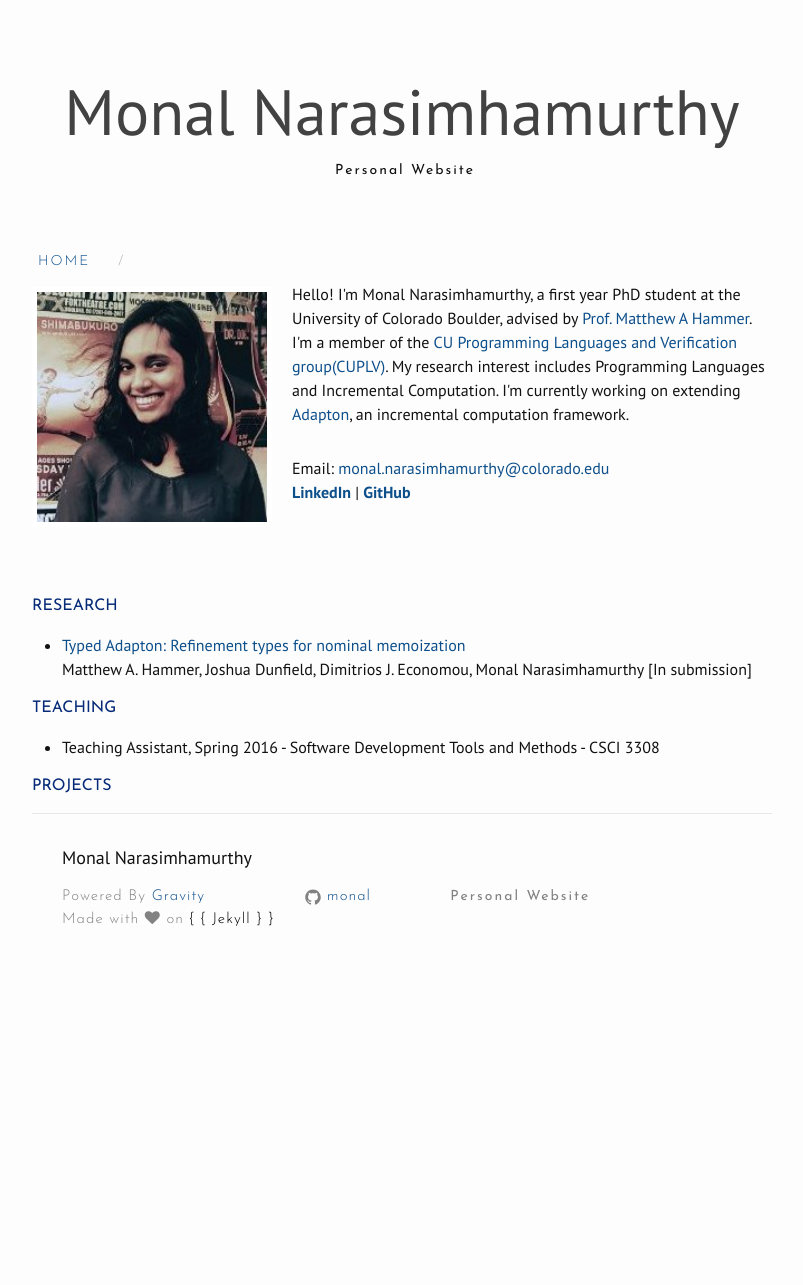
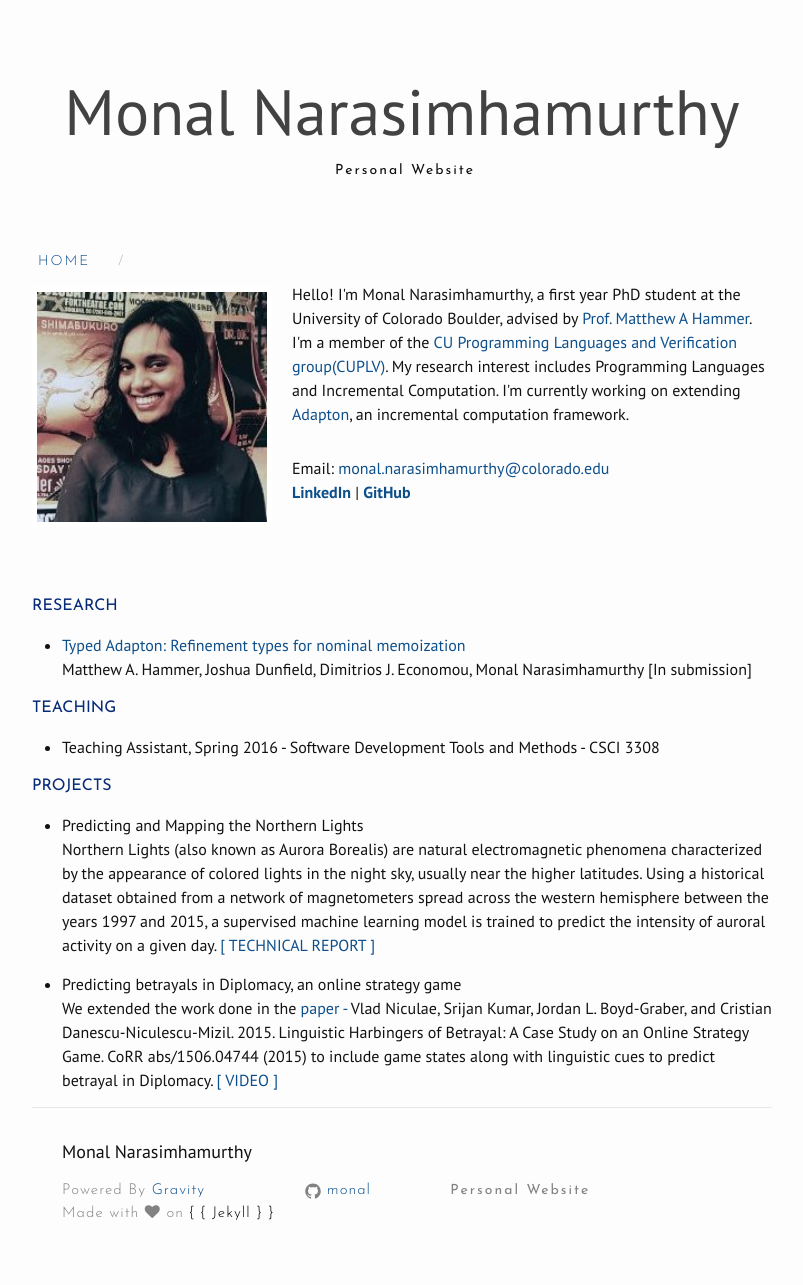
Before and after one commit to monal/monal.github.io, a Jekyll site: the page built from index.html, in a window 1280 px wide. Shown: the whole page, without its empty margins (238-1041 px from the left). Built offline with Jekyll 4.4.1, drawn with Linux system fonts in a browser that asks for light colours; nearby versions of some CDN libraries; before the commit the page ends 991 px from its top, so only the background shows below that.

Commit message:
Add lines

```diff
--- a/index.html
+++ b/index.html
@@ -26,4 +26,16 @@ layout: default
 
 <div>
 <h4 style="margin-top: 15px; color:#062A78; font-family: 'Josefin Sans';">PROJECTS</h4>
+<ul>
+  <li style="">Predicting and Mapping the Northern Lights</li>
+  <p>Northern Lights (also known as Aurora Borealis) are natural electromagnetic phenomena characterized by
+  the appearance of colored lights in the night sky, usually near the higher latitudes.
+  Using a historical dataset obtained from a network of magnetometers spread across the western hemisphere between the years 1997 and 2015, a supervised machine learning model is
+  trained to predict the intensity of auroral activity on a given day.
+  <a href="http://scholar.colorado.edu/csci_techreports/1036">[ TECHNICAL REPORT ]</a></p>
+
+  <li style="">Predicting betrayals in Diplomacy, an online strategy game</li>
+  <p>We extended the work done in the <a href="http://arxiv.org/abs/1506.04744">paper -</a> Vlad Niculae, Srijan Kumar, Jordan L. Boyd-Graber, and Cristian Danescu-Niculescu-Mizil. 2015. Linguistic Harbingers of Betrayal: A Case Study on an Online Strategy Game. CoRR abs/1506.04744 (2015)</a> to include game states along with linguistic cues to predict betrayal in Diplomacy.
+  <a href="https://www.youtube.com/watch?v=BpU3kzQ_1IU">[ VIDEO ]</a></p>
+  </ul>
 </div>
```
